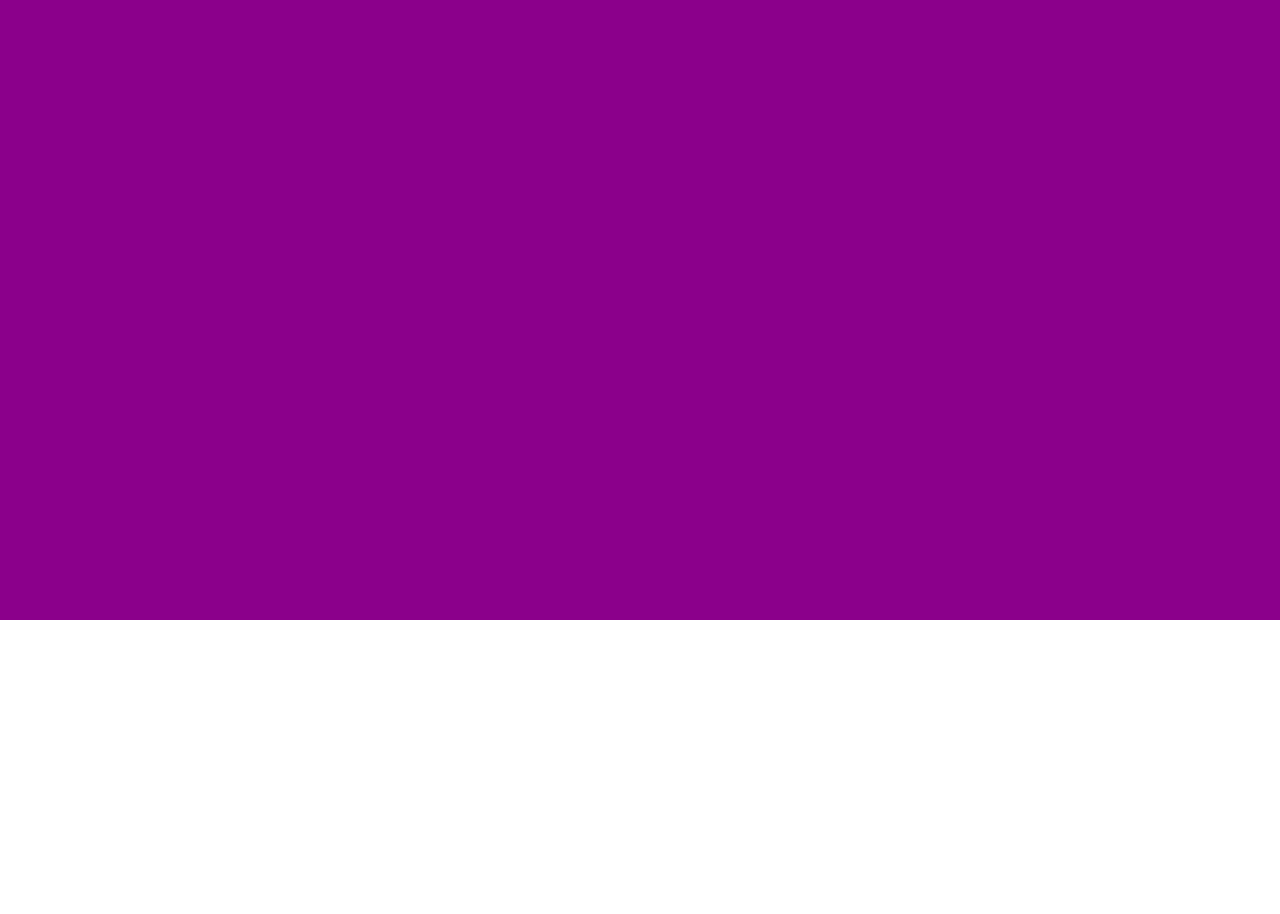
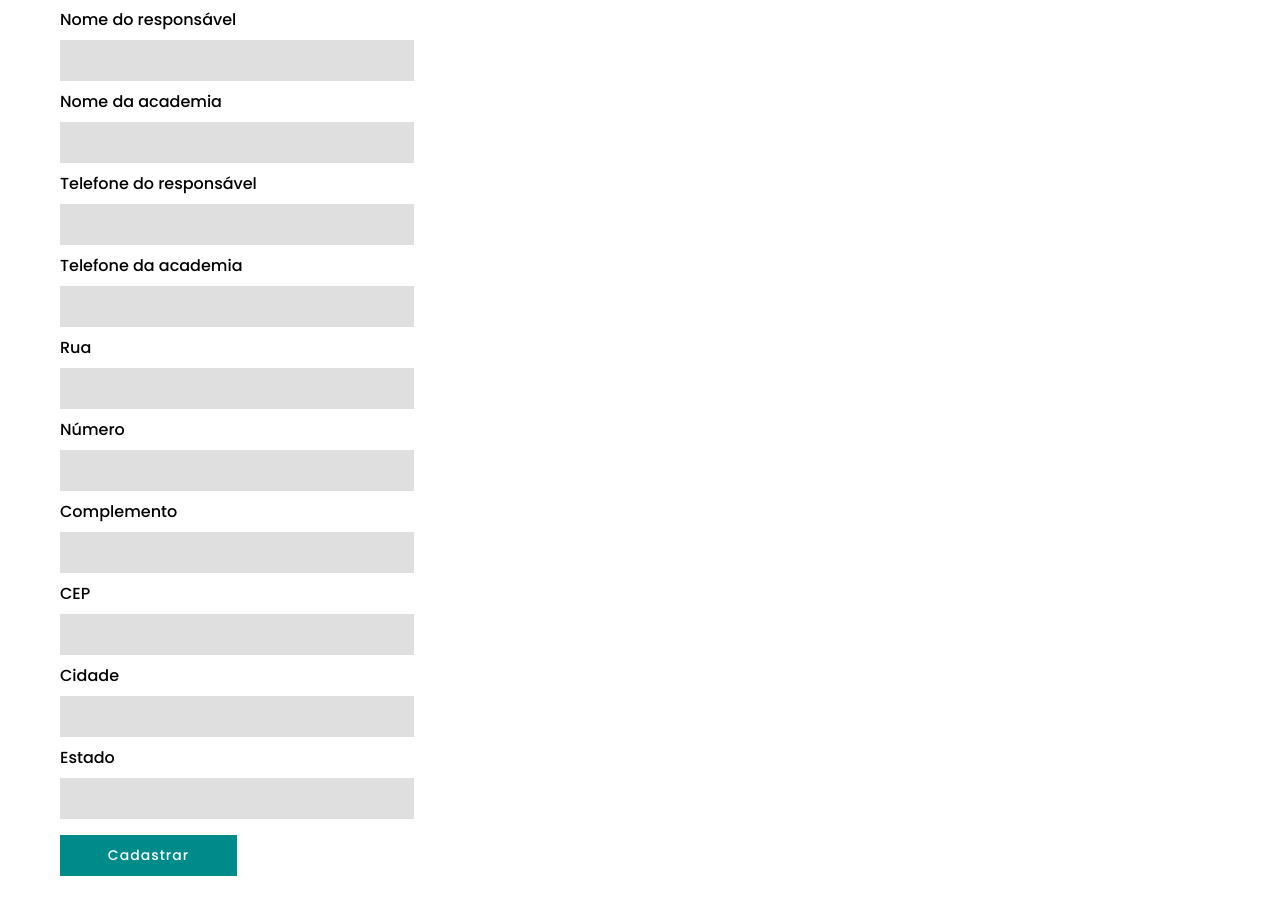
Before and after one commit to gugaSouza-dev/MinhaAcademia-FrontEnd, a React (Create React App) app: page /academia/criar in a window 1280 px wide. Shown: the part 180-1094 px from the top of the page. Before the commit the page ends 800 px from the top, so only its background shows below. Built offline with nearby package versions, Linux system fonts and the light colour scheme.

Commit message:
Continuando tela de cadastro de academias. Semi funcional mas ainda mal estilizada

```diff
--- a/package.json
+++ b/package.json
@@ -3,6 +3,9 @@
   "version": "0.1.0",
   "private": true,
   "dependencies": {
+    "@fortawesome/fontawesome-svg-core": "^1.2.30",
+    "@fortawesome/free-regular-svg-icons": "^5.14.0",
+    "@fortawesome/react-fontawesome": "^0.1.11",
     "@testing-library/jest-dom": "^4.2.4",
     "@testing-library/react": "^9.3.2",
     "@testing-library/user-event": "^7.1.2",
--- a/src/App.js
+++ b/src/App.js
@@ -12,7 +12,7 @@ class App extends Component {
           <p>
             Edit <code>src/App.js</code> and save to reload.
           </p>
-          <Link to="/academia/criar">Consultas</Link>
+          <Link to="/academia/criar">Criar Academia</Link>
           <br></br>
           <Link to="/login">
             login
--- a/src/components/header/Header.css
+++ b/src/components/header/Header.css
@@ -3,7 +3,7 @@
     position: absolute;
     top: 0;
     left: 0;
-    background-color:burlywood;
+    background-color:darkcyan;
     width: 100%;
     height: 10vh;
     display: flex;
--- a/src/pages/cadastraAcademia/CadastraAcademia.css
+++ b/src/pages/cadastraAcademia/CadastraAcademia.css
@@ -7,15 +7,75 @@
     box-sizing: border-box;
 }
 
-.CAContent{
+.CAContainer{
+    /* overflow-y: scroll; */
+    display: flex;
+    align-items: flex-end;
     height: 100%;
     width: 100%;
-    background-color: darkmagenta;
+    background-color:white;
+    justify-content: flex-start;
+}
+
+.CAContaint{
+    display: flex;
+    align-items: flex-end;
+    justify-content: center;
+    height: 100%;
+    width: 100%;
+}
+
+.linha{
+    width: 100%;
+    height: 2px;
+    background-color: rgba(0, 0, 0, 0.285);
+    margin-bottom: 10px;
 
 }
-.containt{
-    height: 90%;
+
+.CAFormContainer h2{
+    margin: 80px 0 0 40px;
+}
+
+.CAFormContainer form{
+    height: auto;
+    background-color: white;
+    background: white;
+    padding: 40px;
+}
+
+.CAFormContainer form h2{
+    font-size: 30px
+}
+
+.CAFormContainer form input{
+    position: relative;
     width: 90%;
-    flex-direction: column;
-    background-color: peru
+    padding: 10px;
+    background: #dfdfdf;
+    color: black;
+    border: none;
+    outline: none;
+    box-shadow: none;
+    margin: 8px 0;
+    font-size: 14px;
+    letter-spacing: 1px;
+    font-weight: 300;
 }
+
+.CAFormContainer input[type="submit"]{
+    width: 45%;
+    background: darkcyan;
+    color: #fff;
+    cursor: pointer;
+    font-size: 14px;
+    font-weight: 500;
+    letter-spacing: 1px;
+    transition: 0.5s;
+
+}
+
+.CAFormContainer from p{
+    text-decoration: none;
+
+}
--- a/src/pages/cadastraAcademia/CadastraAcademia.js
+++ b/src/pages/cadastraAcademia/CadastraAcademia.js
@@ -5,6 +5,7 @@ import "./CadastraAcademia.css";
 import Header from '../../components/header/Header';
 
 const initialState = {
+    nome_resp: '',
     nome_acad: '',
     tel_resp: '',
     tel_acad: '',
@@ -26,46 +27,145 @@ export default class CadastraAcademia extends Component {
         this.state = initialState;
 
     }
-    cadastraConsulta(event) {
+
+    atualizaEstadoNomeResp(event) {
+        this.setState({ nome_resp: event.target.value });
+    }
+
+    atualizaEstadoNomeAcad(event) {
+        this.setState({ nome_acad: event.target.value });
+    }
+
+    atualizaEstadoTelResp(event) {
+        this.setState({ tel_resp: event.target.value });
+    }
+
+    atualizaEstadoTelAcad(event) {
+        this.setState({ tel_acad: event.target.value });
+    }
+
+    atualizaEstadoRua(event) {
+        this.setState({ rua: event.target.value });
+    }
+
+    atualizaEstadoNumero(event) {
+        this.setState({ numero: event.target.value });
+    }
+
+    atualizaEstadoComplemento(event) {
+        this.setState({ complemento: event.target.value });
+    }
+
+    atualizaEstadoCep(event) {
+        this.setState({ cep: event.target.value });
+    }
+
+    atualizaEstadoCidade(event) {
+        this.setState({ cidade: event.target.value });
+    }
+
+    atualizaEstadoEstado(event) {
+        this.setState({ estado: event.target.value });
+    }
+
+    cadastraAcademia = (event) => {
         event.preventDefault();
+        console.log("amm oi?")
 
-        let consulta = this.state;
+        const academia = this.state;
 
-        axios.post('http://localhost:3333/academia', consulta, {
+        axios.post('http://localhost:3333/academias', academia, {
             headers: {
                 "Authorization": "Bearer " + localStorage.getItem("academia"),
                 "Content-Type": "application/json"
             }
         })
-            .then(res => {
-                if (res.status == 200)
-                    this.buscarConsultas()
+            .then(data => {
+                console.log(data);
+                this.props.history.push('/');
+                // this.setState(this.initalState);
+
             })
             .catch(erro => {
                 console.log(erro);
             })
     }
 
+
     render() {
         return (
-            <section className="CAContent">
+            <section className="CAContainer">
                 <Header />
-                {/* <div className="containt">
-                    <div className="formContainer">
-                        <div className="info">
-                            <h2>Informaçôes</h2>
-                        </div>
-                        <div className="infoLocal">
-                            <h2>Local</h2>
-                            <input
-                                placeholder="Rua"
-                                type="text"
-                                required={true}
-                            // onChange={this.atualizaEstadoEmail.bind(this)}
-                            />
-                        </div>
-                    </div>
-                </div> */}
+                <div className="CAFormContainer">
+                        <h2>Cadastre sua academia</h2>
+
+                    <form id="CAFrom" >
+                        <div className="linha"></div>
+                        <p>Nome do responsável</p>
+                        <input
+                            type="text"
+                            value={this.state.nome_resp}
+                            onChange={this.atualizaEstadoNomeResp.bind(this)}
+                        />
+                        <p>Nome da academia</p>
+                        <input
+                            type="text"
+                            value={this.state.nome_acad}
+                            onChange={this.atualizaEstadoNomeAcad.bind(this)}
+                        />
+                        <p>Telefone do responsável</p>
+                        <input
+                            type="text"
+                            value={this.state.tel_resp}
+                            onChange={this.atualizaEstadoTelResp.bind(this)}
+                        />
+                        <p>Telefone da academia</p>
+                        <input
+                            type="text"
+                            value={this.state.tel_acad}
+                            onChange={this.atualizaEstadoTelAcad.bind(this)}
+                        />
+                        <p>Rua</p>
+                        <input
+                            type="text"
+                            value={this.state.rua}
+                            onChange={this.atualizaEstadoRua.bind(this)}
+                        />
+                        <p>Número</p>
+                        <input
+                            type="tel"
+                            value={this.state.numero}
+                            onChange={this.atualizaEstadoNumero.bind(this)}
+                        />
+                        <p>Complemento</p>
+                        <input
+                            type="text"
+                            value={this.state.complemento}
+                            onChange={this.atualizaEstadoComplemento.bind(this)}
+                        />
+                        <p>CEP</p>
+                        <input
+                            type="text"
+                            value={this.state.cep}
+                            onChange={this.atualizaEstadoCep.bind(this)}
+                        />
+                        <p>Cidade</p>
+                        <input
+                            type="text"
+                            value={this.state.cidade}
+                            onChange={this.atualizaEstadoCidade.bind(this)}
+                        />
+                        <p>Estado</p>
+                        <input
+                            type="text"
+                            value={this.state.estado}
+                            onChange={this.atualizaEstadoEstado.bind(this)}
+                        />
+
+                        <input type="submit" value="Cadastrar" onClick={this.cadastraAcademia} />
+                    </form>
+                </div>
+
             </section>
         );
     }
--- a/src/pages/login/Login.css
+++ b/src/pages/login/Login.css
@@ -108,6 +108,35 @@ section{
     transition: 0.5s;
 
 }
+
+.formContainerError input[type="password"]{
+    border: 2px solid rgba(255, 40, 40, 0.5);
+}
+
+.formContainerCheck input[type="password"]{
+    border: 2px solid green;
+}
+
+
+.statusIcon div{
+
+    width: 25px;
+    height:5px;
+    background-color:black;
+    margin: 5px;
+    transition: all 0.3s ease;
+}
+
+.statusToggle .statusIcon-l1{
+    transform: rotate(-45deg) translate(-5px, 8px);
+}
+.statusToggle .statusIcon-l2{
+    transform: rotate(45deg) translate(-5px, -8px);
+}
+
+
+
+
 .signUp{
     position: relative;
     margin-top: 20px;
@@ -135,6 +164,8 @@ section{
     overflow: hidden;
     pointer-events: none;
 }
+
+
 
 
 .container .registro{
```
Also changed, not shown: src/pages/login/Login.js (+30 -8 lines), src/assets/img/X.png (added), 1 other file (tests, documents, lock files or other folders).
